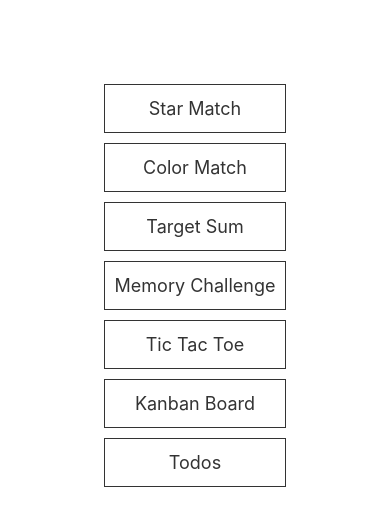
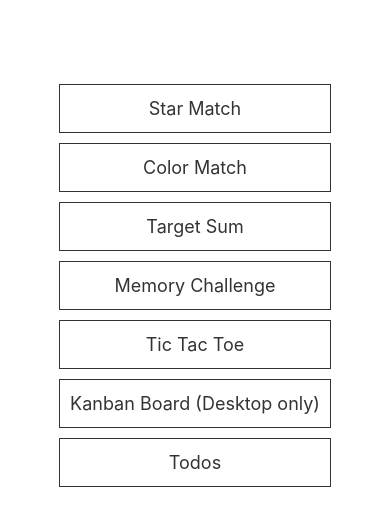
Before and after one commit to InderdeepSync/mini-games, a React (Vite) app: page / in a window 390 px wide. Shown: the top 526 px of the page. Built offline with nearby package versions, Linux system fonts and the light colour scheme.

Commit message:
Optimize Memory game for mobile users

```diff
--- a/src/Home.jsx
+++ b/src/Home.jsx
@@ -27,7 +27,7 @@ function HomePage() {
                         <Link to="/tic-tac-toe">Tic Tac Toe</Link>
                     </li>
                     <li>
-                        <Link to="/kanban">Kanban Board</Link>
+                        <Link to="/kanban">Kanban Board (Desktop only)</Link>
                     </li>
                     <li>
                         <Link to="/todos">Todos</Link>
--- a/src/memory-challenge/styles.module.css
+++ b/src/memory-challenge/styles.module.css
@@ -1,6 +1,6 @@
 
 .game {
-    max-width: 600px;
+    width: 400px;
     margin: 5% auto;
 }
 .grid {
```
